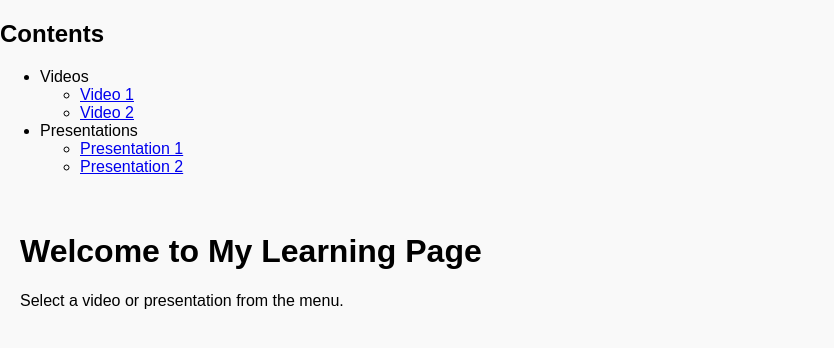
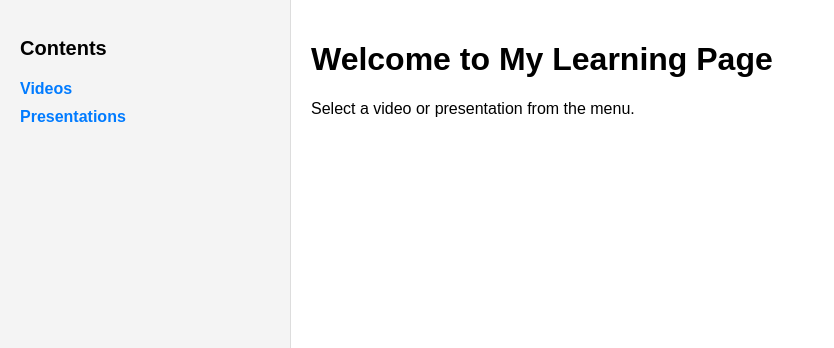
Before and after one commit to asankafinland/StudySphere, a plain HTML site: page index.html in a window 1280 px wide. Shown: the top 348 px of the page, without its empty margins (0-834 px from the left). Drawn offline with Linux system fonts and the light colour scheme.

Commit message:
Update styles.css

```diff
--- a/styles.css
+++ b/styles.css
@@ -2,17 +2,63 @@ body {
     font-family: Arial, sans-serif;
     margin: 0;
     padding: 0;
-    background-color: #f9f9f9;
+    display: flex;
+    height: 100vh;
 }
-header {
-    background-color: #007bff;
-    color: white;
-    text-align: center;
+
+.container {
+    display: flex;
+    width: 100%;
+}
+
+.sidebar {
+    width: 250px;
+    background-color: #f4f4f4;
     padding: 20px;
+    border-right: 1px solid #ddd;
 }
-main {
-    padding: 20px;
-}
-section {
+
+.sidebar h2 {
+    font-size: 20px;
     margin-bottom: 20px;
 }
+
+.tree {
+    list-style: none;
+    padding: 0;
+}
+
+.tree li {
+    margin-bottom: 10px;
+}
+
+.tree .submenu {
+    margin-left: 20px;
+    display: none;
+    list-style-type: circle;
+}
+
+.tree li span {
+    cursor: pointer;
+    color: #007bff;
+    font-weight: bold;
+}
+
+.tree li a {
+    text-decoration: none;
+    color: #333;
+}
+
+.tree li a:hover {
+    text-decoration: underline;
+}
+
+.content {
+    flex-grow: 1;
+    padding: 20px;
+    background-color: #fff;
+}
+
+#dynamic-content {
+    margin-top: 20px;
+}
```
